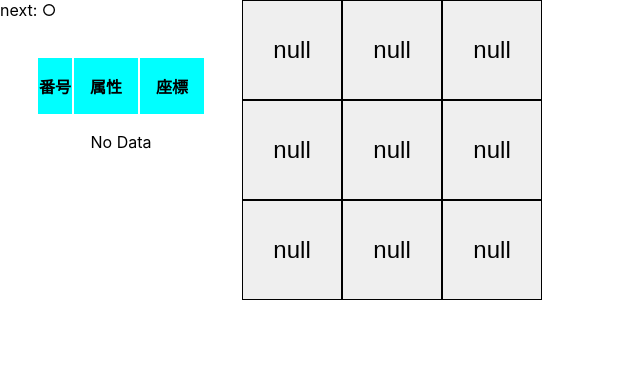
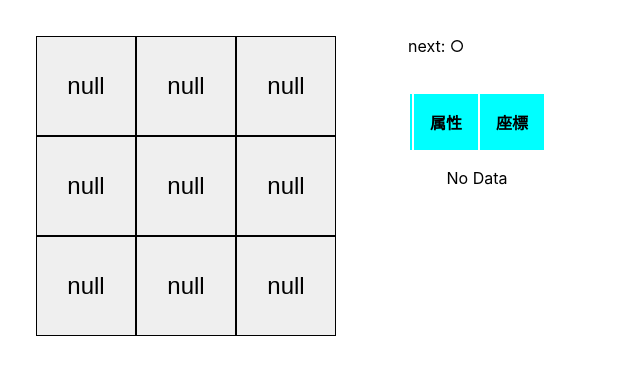
Before and after one commit to bayasshii/helloreact, a React (Create React App) app: page / in a window 1280 px wide. Shown: the top 374 px of the page, without its empty margins (0-640 px from the left). Built offline with nearby package versions, Linux system fonts and the light colour scheme.

Commit message:
微調整

```diff
--- a/src/Board.js
+++ b/src/Board.js
@@ -3,12 +3,16 @@ import Square from './Square.js'
 import Table from './Table.js'
 
 const button__wrap = {
+  margin: '36px',
   width: '300px',
   height: '300px',
   display: 'flex',
   flexWrap: 'wrap',
+};
 
-};
+const next_winner = {
+  margin: '36px'
+}
 
 class Board extends React.Component {
   constructor(props) {
@@ -102,10 +106,6 @@ class Board extends React.Component {
     return (
       <div>
         <div style={{display: 'flex'}}>
-          <div>
-            <div>{ winner ? "winner: " + winner : "next: " + whatNext}</div>
-            {this.renderTable()}
-          </div>
           <div style={button__wrap}>
             {
               squares.map((squares_y, index_y) =>
@@ -121,6 +121,12 @@ class Board extends React.Component {
               )
             }
           </div>
+          <div>
+            <div style={next_winner}>
+              { winner ? "winner: " + winner : "next: " + whatNext}
+            </div>
+            {this.renderTable()}
+          </div>
         </div>
       </div>
     );
--- a/src/Table.js
+++ b/src/Table.js
@@ -30,7 +30,7 @@ class Table extends React.Component {
       <table style={table}>
         <tbody>
             <tr style={table_head}>
-                <th>番号</th>
+                <th></th>
                 <th style={td}>属性</th>
                 <th style={td}>座標</th>
             </tr>
```
